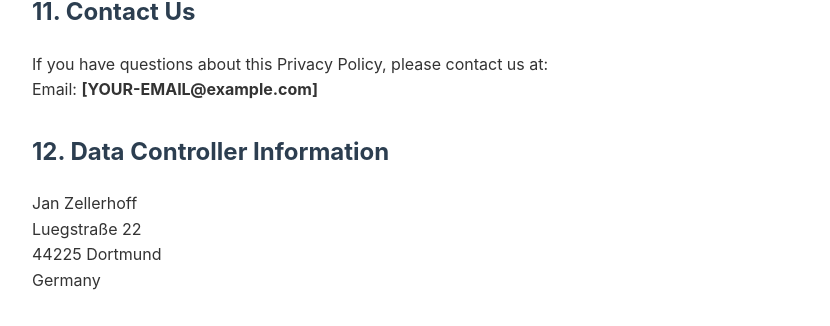
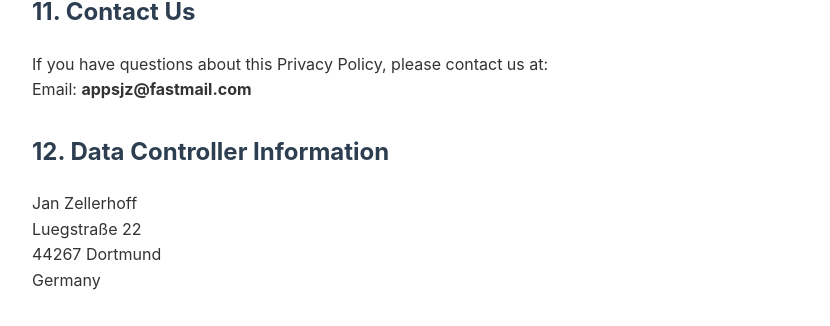
Before and after one commit to zllhff/zllhff.github.io, a plain HTML site: page privacy.html in a window 1280 px wide. Shown: the part 2191-2517 px from the top of the page, without its empty margins (208-1038 px from the left). Drawn offline with Linux system fonts and the light colour scheme.

Commit message:
Update contact email and address in privacy policy

```diff
--- a/privacy.html
+++ b/privacy.html
@@ -119,14 +119,14 @@
     <h2>11. Contact Us</h2>
     <p>
         If you have questions about this Privacy Policy, please contact us at:<br>
-        Email: <strong>[YOUR-EMAIL@example.com]</strong>
+        Email: <strong>appsjz@fastmail.com</strong>
     </p>
 
     <h2>12. Data Controller Information</h2>
     <p>
         Jan Zellerhoff<br>
         Luegstraße 22<br>
-        44225 Dortmund<br>
+        44267 Dortmund<br>
         Germany
     </p>
 </body>
```
